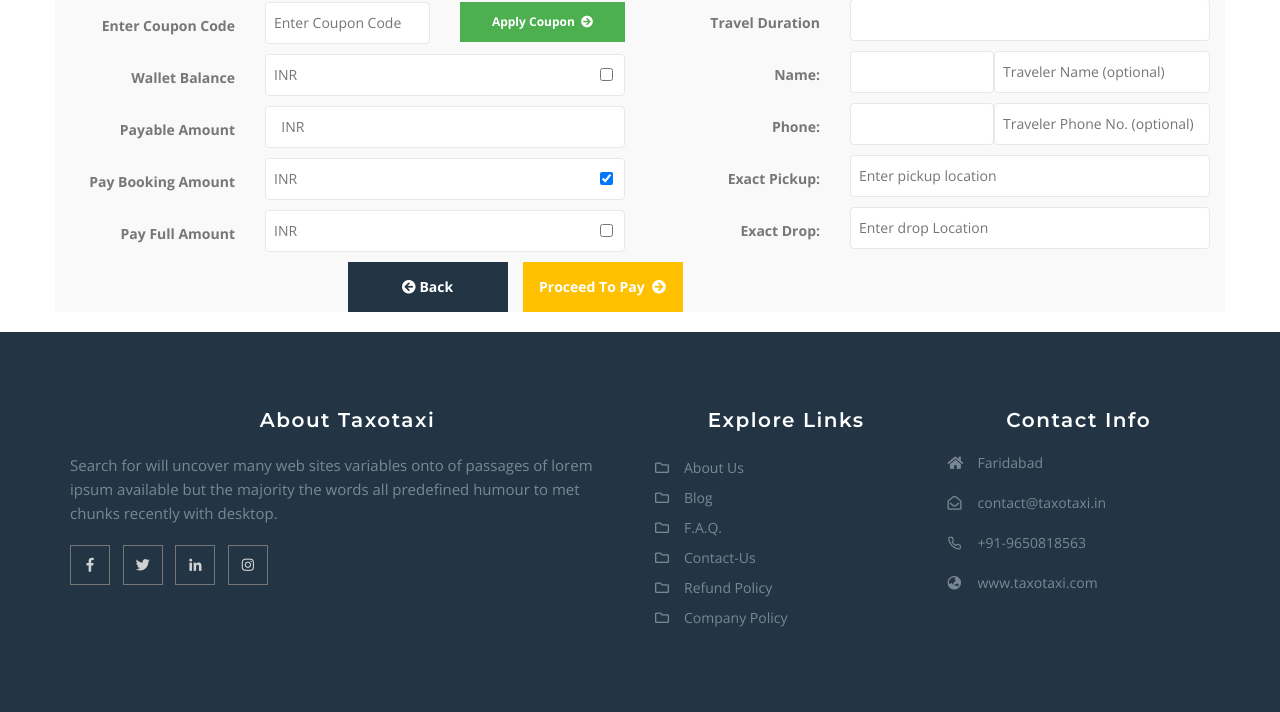
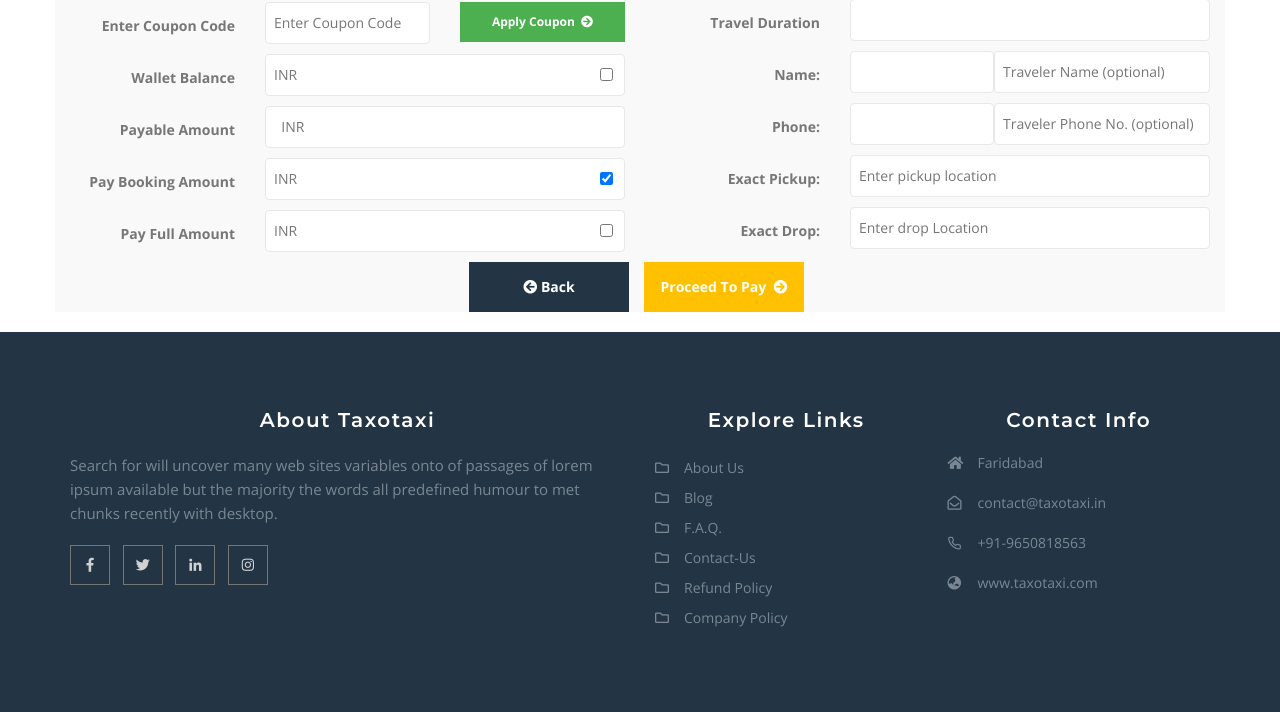
Before and after one commit to saksham1991999/taxotaxi, a Django app: template templates/customer_ride_checkout.html in a window 1280 px wide. Shown: the part 416-1128 px from the top of the page. Run offline with Django 3.2, Linux system fonts and the light colour scheme; the template is opened without the code that fills it, so the values that code supplies are empty; parts of the project's set-up code (start-up, migrations or seed data) failed here and were passed over; some libraries are stand-ins or nearby versions; some web fonts are replaced.

Commit message:
customer dashboard
button alignment bug fix

```diff
--- a/templates/customer_ride_checkout.html
+++ b/templates/customer_ride_checkout.html
@@ -4,12 +4,22 @@
 {% load template_tag %}
 {% block extra_stylesheet %}
     <style type="text/css">
+      @media (min-width: 770px){
+        .checkout-button{
+        padding: 0 35%;
+        display: flex;
+      }
+      }
+
  @media (max-width: 768px){
     .container1{
       display: grid;
       /*margin-top: 50px !important;*/
       padding-top: 20px;
     }
+    .checkout-button{
+        padding: 0 5%;
+      }
   }
   @media (max-width: 999px){
     .container1{
@@ -576,8 +586,8 @@ input:focus{
 
 
         </div>
-      <div class="col-sm-12" style="margin-left: 25%;">
-      <div class="row booking-frm" style="display: flex;@media (min-width: 458px){ display: block;}">
+      <div class="col-sm-12">
+      <div class="booking-frm checkout-button" style="display: flex">
                 <a href="{% url 'core:cars' %}"><button type="button" class="book-btn" style="margin-right: 15px;
                        font-weight: 700;background-color: #233545;"><i class="fa fa-arrow-circle-left" aria-hidden="true"></i>&nbsp;Back</button></a>
                 <button class="book-btn" type="submit" style="font-weight: 700;">Proceed To Pay &nbsp;<i class="fa fa-arrow-circle-right" aria-hidden="true"></i></button>
```
Also changed, not shown: db.sqlite3.
